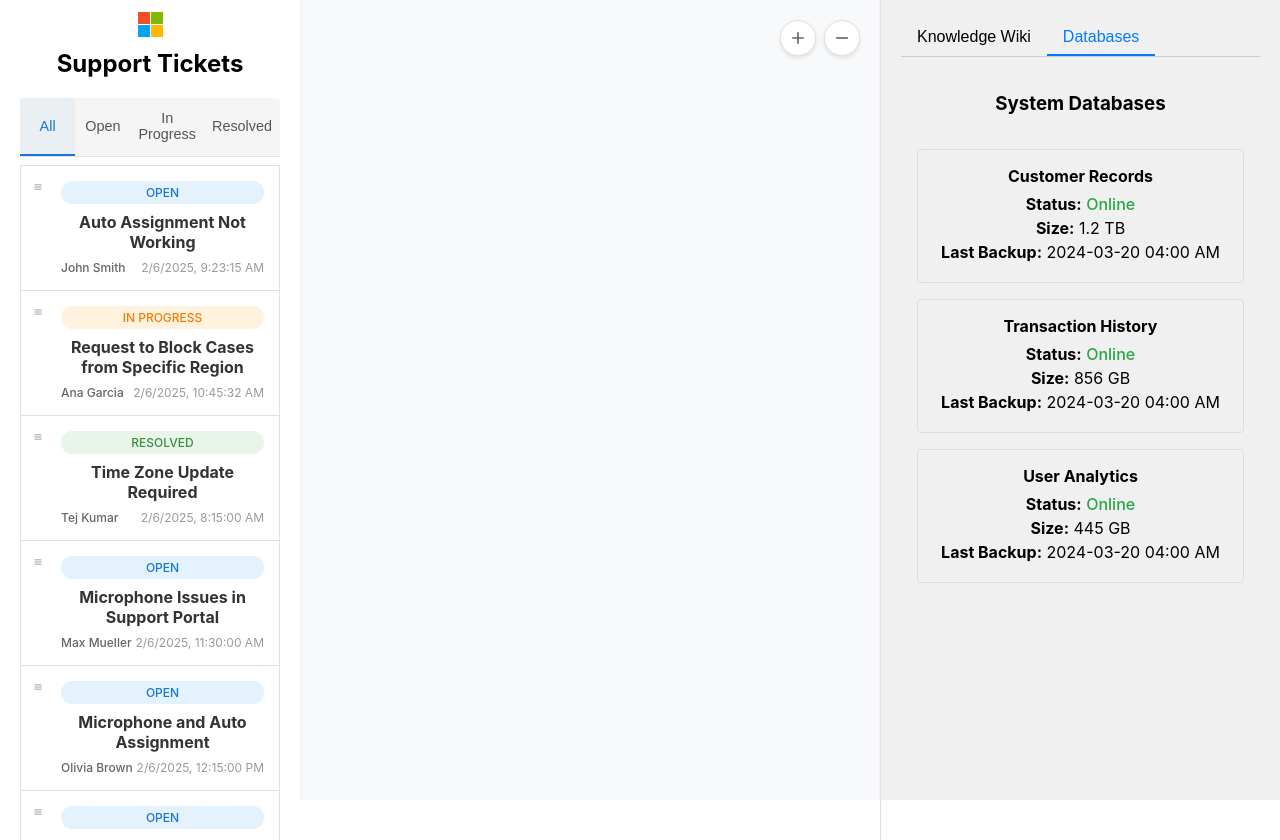
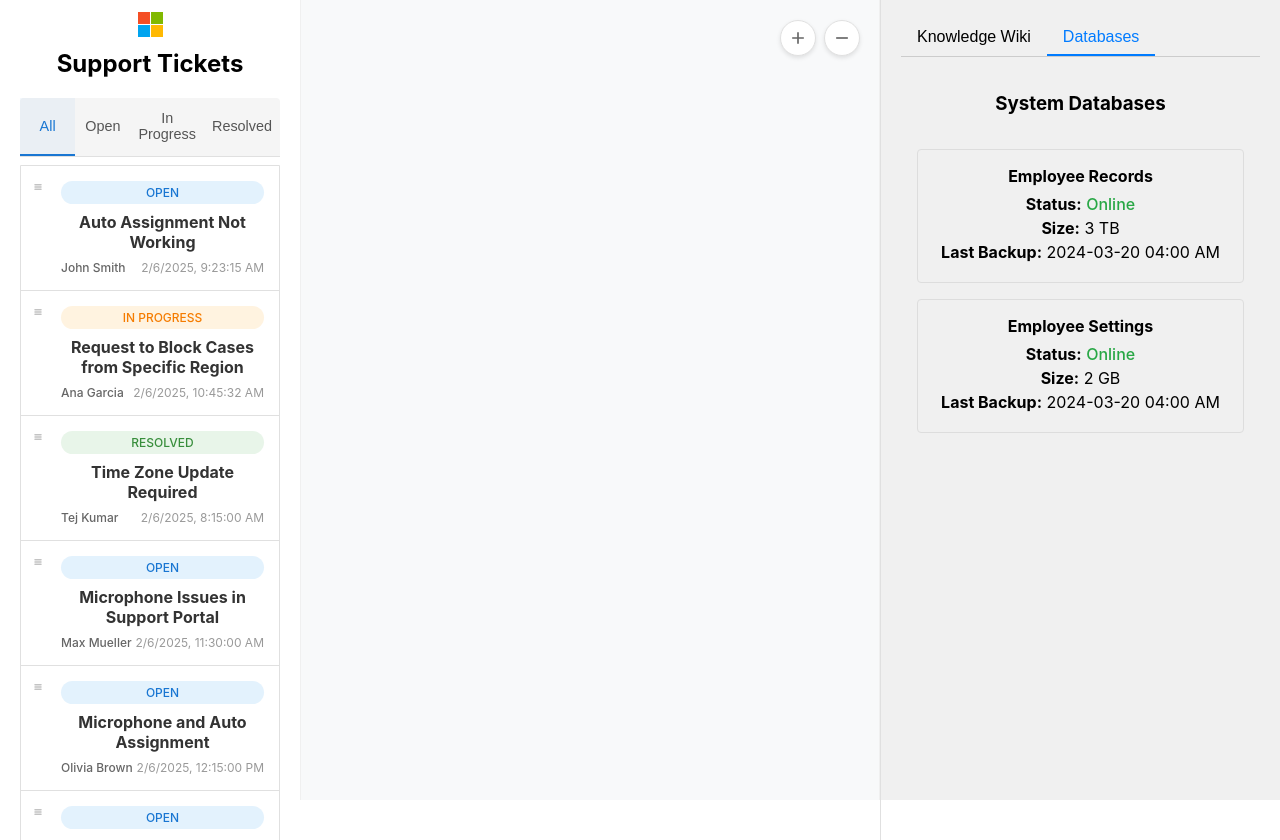
Before and after one commit to sfkunal/ResolveIQ, a React (Create React App) app in the folder frontend/: page / in a window 1280 px wide. Both pictures are taken after a click on the button "Databases". Built offline with nearby package versions, Linux system fonts and the light colour scheme.

Commit message:
frontend cleanup

```diff
--- a/frontend/src/App.tsx
+++ b/frontend/src/App.tsx
@@ -23,13 +23,11 @@ interface Ticket {
 }
 
 function App() {
-  // Initialize tickets from JSON data
   const [tickets, setTickets] = useState<Ticket[]>(ticketData.tickets);
   const [canvasTickets, setCanvasTickets] = useState<Ticket[]>([]);
   const [activeTab, setActiveTab] = useState<'wiki' | 'databases'>('wiki');
   const [activeReference, setActiveReference] = useState<string | undefined>(undefined);
 
-  // Handle reordering of tickets in the list
   const handleTicketsReorder = (reorderedTickets: Ticket[]) => {
     setTickets(reorderedTickets);
   };
@@ -51,24 +49,21 @@ function App() {
   };
 
   const handleTicketUpdate = (updatedTicket: Ticket) => {
-    // Update canvas tickets
     setCanvasTickets(prev =>
       prev.map(ticket =>
         ticket.id === updatedTicket.id ? updatedTicket : ticket
       )
     );
 
-    // Also update the main tickets list
     setTickets(prev =>
       prev.map(ticket =>
         ticket.id === updatedTicket.id ? {
           ...ticket,
-          status: updatedTicket.status // Ensure status is updated in main list
+          status: updatedTicket.status
         } : ticket
       )
     );
 
-    // If the ticket has a reference, set it as active and switch to wiki tab
     if (updatedTicket.reference && !updatedTicket.isLoadingCopilot) {
       setActiveReference(updatedTicket.reference);
       setActiveTab('wiki');
@@ -87,7 +82,6 @@ function App() {
     console.log('Opening chat for ticket:', ticketId);
   };
 
-  // Effect to sync status changes between canvas and list
   useEffect(() => {
     const updatedTickets = tickets.map(ticket => {
       const canvasTicket = canvasTickets.find(ct => ct.id === ticket.id);
--- a/frontend/src/ChatPanel.tsx
+++ b/frontend/src/ChatPanel.tsx
@@ -50,13 +50,11 @@ const ChatPanel: React.FC<ChatPanelProps> = ({
     setIsLoading(true);
 
     try {
-      // Format the chat history for the API
       const formattedHistory = updatedHistory.map(msg => ({
         role: msg.sender === 'user' ? 'user' : 'assistant',
         content: msg.content
       }));
 
-      // Prepare the request payload
       const payload = {
         ticketId: ticketId,
         message: message,
@@ -64,7 +62,7 @@ const ChatPanel: React.FC<ChatPanelProps> = ({
         context: initialContext
       };
 
-      console.log('Sending payload:', payload); // Debug log
+      console.log('Sending payload:', payload);
 
       const response = await fetch(`http://127.0.0.1:5000/api/chat`, {
         method: 'POST',
--- a/frontend/src/Databases.tsx
+++ b/frontend/src/Databases.tsx
@@ -3,21 +3,15 @@ import React from 'react';
 const Databases: React.FC = () => {
   const mockDatabases = [
     {
-      name: 'Customer Records',
+      name: 'Employee Records',
       status: 'Online',
-      size: '1.2 TB',
+      size: '3 TB',
       lastBackup: '2024-03-20 04:00 AM'
     },
     {
-      name: 'Transaction History',
+      name: 'Employee Settings',
       status: 'Online',
-      size: '856 GB',
-      lastBackup: '2024-03-20 04:00 AM'
-    },
-    {
-      name: 'User Analytics',
-      status: 'Online',
-      size: '445 GB',
+      size: '2 GB',
       lastBackup: '2024-03-20 04:00 AM'
     }
   ];
```
Also changed, not shown: frontend/src/KnowledgeWiki.tsx (+0 -11 lines), frontend/src/TicketCanvas.tsx (+0 -8 lines), frontend/src/TicketList.tsx (+0 -10 lines).
